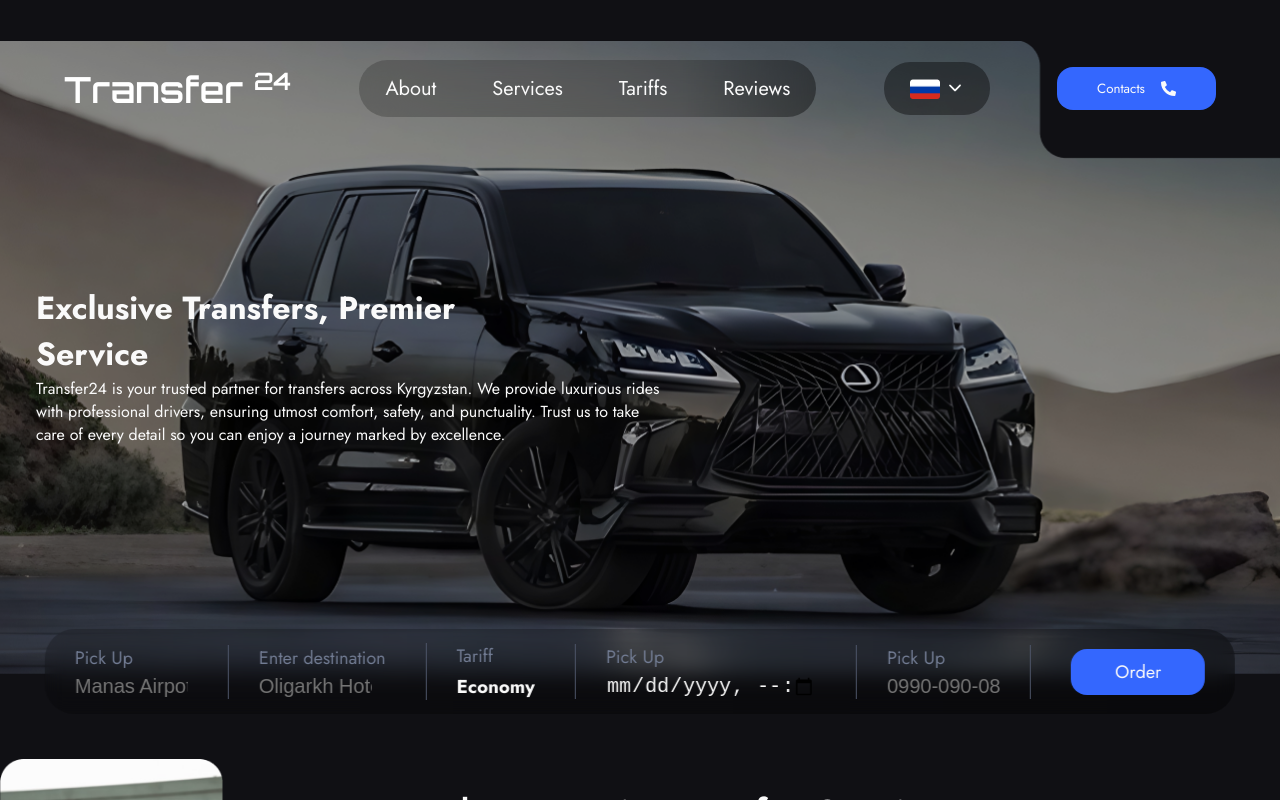
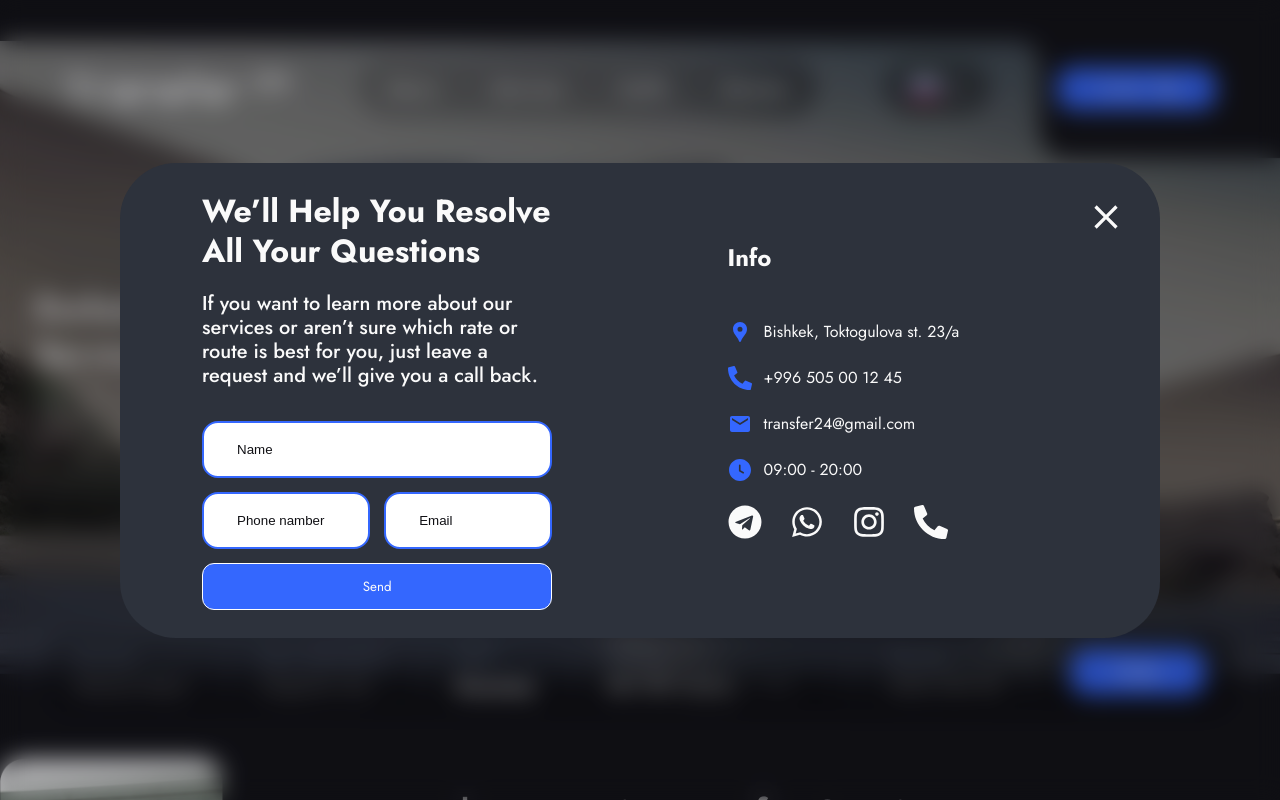
Before and after one commit to Sultanbek02173/carLending, a React (Vite) app: page / in a window 1280 px wide. Both pictures are taken after a click on the button "Contacts". Shown: the top 800 px of the page. Built offline with nearby package versions, Linux system fonts and the light colour scheme.

Commit message:
add modal window

```diff
--- a/src/app/core/App.tsx
+++ b/src/app/core/App.tsx
@@ -1,12 +1,15 @@
-import { ScrollButton, SwiperVideo } from '../../entities';
+import { useState } from 'react';
+import { ModalOrder, ScrollButton, SwiperVideo } from '../../entities';
 import { Banner, Footer, Header, OurService, Tariffs, TransferService } from '../../widgets';
 import '../styles/App.scss';
 
 function App() {
+  const [isOpen, setIsOpen] = useState(false);
 
   return (
     <div className='container'>
-      <Header />
+      <ModalOrder isOpen={isOpen} setIsOpen={setIsOpen} />
+      <Header isOpen={isOpen} setIsOpen={setIsOpen} />
       <Banner />
       <TransferService />
       <OurService />
--- a/src/entities/modalOrder/ModalOrder.tsx
+++ b/src/entities/modalOrder/ModalOrder.tsx
@@ -1,6 +1,91 @@
+import { Dispatch, FC, SetStateAction, useEffect } from 'react';
+import {motion} from 'framer-motion';
+import './modalOrder.scss';
+import { MdEmail, MdLocationPin } from 'react-icons/md';
+import { FaInstagram, FaPhoneAlt, FaTelegram, FaWhatsapp } from 'react-icons/fa';
+import { GoClockFill } from 'react-icons/go';
+import { IoMdClose } from 'react-icons/io';
 
-export const ModalOrder = () => {
+interface ModalOrderProps {
+  isOpen: boolean,
+  setIsOpen: Dispatch<SetStateAction<boolean>>
+}
+
+export const ModalOrder: FC<ModalOrderProps> = ({isOpen, setIsOpen}) => {
+
+  useEffect(() => {
+    if (isOpen) {
+      document.body.style.overflow = "hidden";
+    } else {
+      document.body.style.overflow = "auto";
+    }
+
+    return () => {
+      document.body.style.overflow = "auto";
+    };
+  }, [isOpen]);
+
+  if (!isOpen) return null;
+
   return (
-    <div>ModalOrder</div>
+    <div className="modal__container">
+      <motion.div
+        initial={{ opacity: 0, scale: 0.8 }}
+        animate={{ opacity: 1, scale: 1 }}
+        exit={{ opacity: 0, scale: 0.8 }}
+        className="modal__container__item row"
+      >
+        <div className='modal__container__item__form'>
+          <h2>
+            We’ll Help You Resolve All Your Questions
+          </h2>
+          <p>
+            If you want to learn more about our services or aren’t sure which rate or route is best for you, just leave a request and we’ll give you a call back.
+          </p>
+          <div className='input'>
+            <input type="text" placeholder='Name' />
+          </div>
+          <div className='flex__input row'>
+            <div className='input__container input'>
+              <input type="text" placeholder='Phone namber' />
+            </div>
+            <div className='input__container input'>
+              <input type="email" placeholder='Email' />
+            </div>
+          </div>
+          <button className='modal__container__item__form_button'>Send</button>
+        </div>
+
+        <div className='modal__container__item__social'>
+          <h2>Info</h2>
+          <div className='modal__container__item__social__item row'>
+            <MdLocationPin />
+            <p>Bishkek, Toktogulova st. 23/a</p>
+          </div>
+          <div className='modal__container__item__social__item row'>
+            <FaPhoneAlt />
+            <p>+996 505 00 12 45</p>
+          </div>
+          <div className='modal__container__item__social__item row'>
+            <MdEmail />
+            <p>transfer24@gmail.com</p>
+          </div>
+          <div className='modal__container__item__social__item row'>
+            <GoClockFill />
+            <p>09:00 - 20:00</p>
+          </div>
+          <div className='modal__container__item__social__links row'>
+            <FaTelegram />
+            <FaWhatsapp />
+            <FaInstagram />
+            <FaPhoneAlt />
+          </div>
+        </div>
+
+        <div onClick={() => setIsOpen(!isOpen)} className='modal__container__item__close'>
+          <IoMdClose />
+        </div>
+      </motion.div>
+    </div>
   )
 }
--- /dev/null
+++ b/src/entities/modalOrder/modalOrder.scss
@@ -0,0 +1,110 @@
+.modal__container{
+    position: fixed;
+    width: 100%;
+    height: 100%;
+    background-color: #1010144D;
+    backdrop-filter: blur(12px);
+    display: flex;
+    justify-content: center;
+    align-items: center;
+    top: 0;
+    left: 0;
+    z-index: 2;
+    padding: 190px 120px;
+
+    &__item{
+        position: relative;
+        width: 100%;
+        background-color: #2D323C;
+        border-radius: 56px;
+        padding: 28px 82px;
+        justify-content: space-between;
+
+        &__form{
+            width: 40%;
+
+            h2{
+                font-size: 32px;
+                font-weight: 700;
+                line-height: 40px;
+                margin-bottom: 21px;
+            }
+
+            p{
+                font-size: 20px;
+                line-height: 24px;
+                font-weight: 500;
+                margin-bottom: 33px;
+            }
+
+            .input input{
+                width: 100%;
+                background-color: #ffffff;
+                border: 2px solid #3467FE;
+                color: #101014;
+                padding: 19px 33px;
+                border-radius: 16px;
+                margin-bottom: 14px;
+            }
+
+            .input input::placeholder{
+                color: #101014;
+            }
+
+            .flex__input{
+                justify-content: space-between;
+            }
+
+            .input__container{
+                width: 48%;
+            }
+
+            &_button{
+                width: 100%;
+                background-color: #3467FE;
+                padding: 13px 0;
+                text-align: center;
+                border: 1px solid #FFFFFF;
+                border-radius: 12px;
+            }
+        }
+
+        &__social{
+            padding-top: 49px;
+            width: 40%;
+
+            h2{
+                margin-bottom: 45px;
+            }
+
+            &__item{
+                align-items: center;
+                gap: 12px;
+                margin-bottom: 22px;
+
+                svg{
+                    color: #3467FE;
+                    font-size: 24px;
+                }
+            }
+
+            &__links{
+                margin-top: 23px;
+                gap: 28px;
+                svg{
+                    font-size: 34px;
+                }
+            }
+        }
+
+        &__close{
+            position: absolute;
+            top: 34px;
+            right: 34px;
+
+            svg{
+                font-size: 40px;
+            }
+        }
+    }
+}
--- a/src/features/carCarts/CarCarts.tsx
+++ b/src/features/carCarts/CarCarts.tsx
@@ -2,7 +2,7 @@ import { FC } from "react";
 import './carCarts.scss';
 
 interface CarCartsProps {
-    id: number;
+    id?: number;
     img: string;
     description: string;
 }
--- /dev/null
+++ b/src/types.d.ts
@@ -0,0 +1,5 @@
+export type Carts = {
+  id: number;
+  title: string;
+  description: string;
+}
--- a/src/widgets/header/Header.tsx
+++ b/src/widgets/header/Header.tsx
@@ -3,12 +3,21 @@ import russianFlag from '../../shared/imgs/Russia.png';
 import usaFlag from '../../shared/imgs/usa.png';
 import { IoIosArrowDown } from 'react-icons/io';
 import { FaPhoneAlt } from 'react-icons/fa';
-import { useState } from 'react';
+import { Dispatch, FC, SetStateAction, useState } from 'react';
 import { AnimatePresence, motion } from 'framer-motion';
 
-export const Header = () => {
+interface HeaderProps {
+  isOpen: boolean,
+  setIsOpen: Dispatch<SetStateAction<boolean>>
+}
+
+export const Header: FC<HeaderProps> = ({isOpen, setIsOpen}) => {
 
   const [isAnimating, setIsAnimating] = useState(false);
+
+  const handlerModal = () => {
+    setIsOpen(!isOpen);
+  }
 
   const handleToggle = () => {
     setIsAnimating(!isAnimating);
@@ -49,10 +58,11 @@ export const Header = () => {
       </div>
 
 
-      <button className="main__header__contacts row">
+      <button onClick={handlerModal} className="main__header__contacts row">
         <p>Contacts</p>
         <FaPhoneAlt size={15} />
       </button>
+
     </header>
   )
 }
--- a/src/widgets/tariffs/Tariffs.tsx
+++ b/src/widgets/tariffs/Tariffs.tsx
@@ -1,7 +1,7 @@
 import { useState } from 'react';
+import { CarCarts } from '../../features';
+import car from '../../shared/imgs/car.png';
 import './tariffs.scss';
-import car from '../../shared/imgs/car.png';
-import { CarCarts } from '../../features';
 
 interface carsProps {
   id: number;
```
Also changed, not shown: src/widgets/ourService/OurService.tsx (+2 -5 lines).
